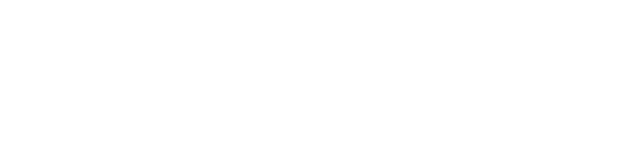
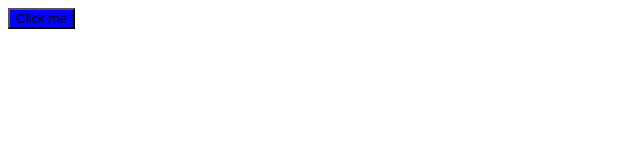
Before and after one commit to andyerdene/test-repo-1, a plain HTML site: page index.html in a window 1280 px wide. Shown: the whole page, without its empty margins (0-640 px from the left). Drawn offline with Linux system fonts and the light colour scheme.

Commit message:
added button click me

```diff
--- a/index.html
+++ b/index.html
@@ -4,6 +4,9 @@
     <meta charset="UTF-8" />
     <meta name="viewport" content="width=device-width, initial-scale=1.0" />
     <title>Document</title>
+    <link rel="stylesheet" href="./style.css" />
   </head>
-  <body></body>
+  <body>
+    <button>Click me</button>
+  </body>
 </html>
--- /dev/null
+++ b/style.css
@@ -0,0 +1,3 @@
+button {
+  background-color: blue;
+}
```
